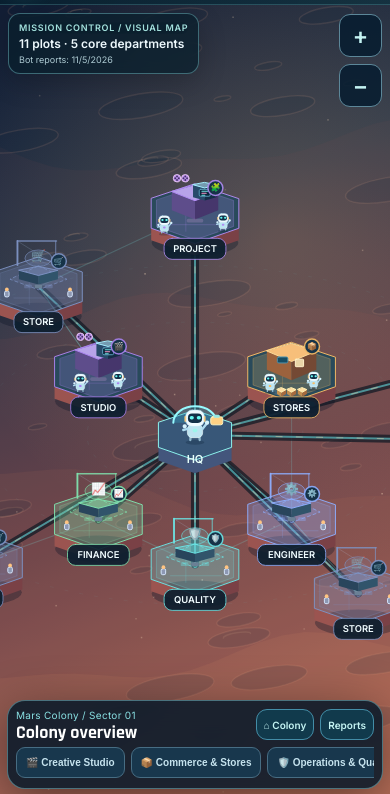
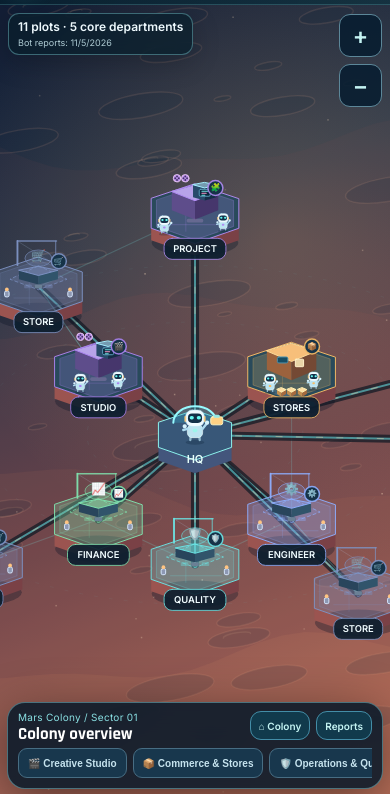
Before and after one commit to Rubenvst21/bot-city, a website: page index.html in a window 390 px wide. Shown: the part 50-844 px from the top of the page. Drawn offline with Linux system fonts and the light colour scheme.

Commit message:
Reduce Mars colony phone overlays and remove duplicate Colony navigation

```diff
--- a/mars-city.css
+++ b/mars-city.css
@@ -117,3 +117,17 @@ body.mars-mode #sheet, body.mars-mode .ticker { display:none!important; }
   .mars-heading strong{font-size:18px}
 }
 /* End Colony game HUD refinements. */
+
+/* Calm, compact HUD: keep the colony as the focal point on phones. */
+#marsBack[hidden]{display:none!important}
+@media(max-width:620px){
+ .mars-top{padding:6px 9px;max-width:calc(100vw - 78px);border-radius:11px}
+ .mars-top .label{display:none!important}
+ #marsSummary{font-size:12px;line-height:1.2}
+ #marsReportAge{font-size:9px}
+ .mars-bottom{padding:8px 10px;gap:4px}
+ .mars-bottom .mars-heading strong{font-size:17px}
+ .mars-bottom #marsDetail{font-size:9px;line-height:1.35}
+ .mars-bottom .mars-actions .mars-btn{min-height:29px;padding:5px 8px}
+ #marsDistricts button{min-height:30px;padding:6px 9px}
+}
```
